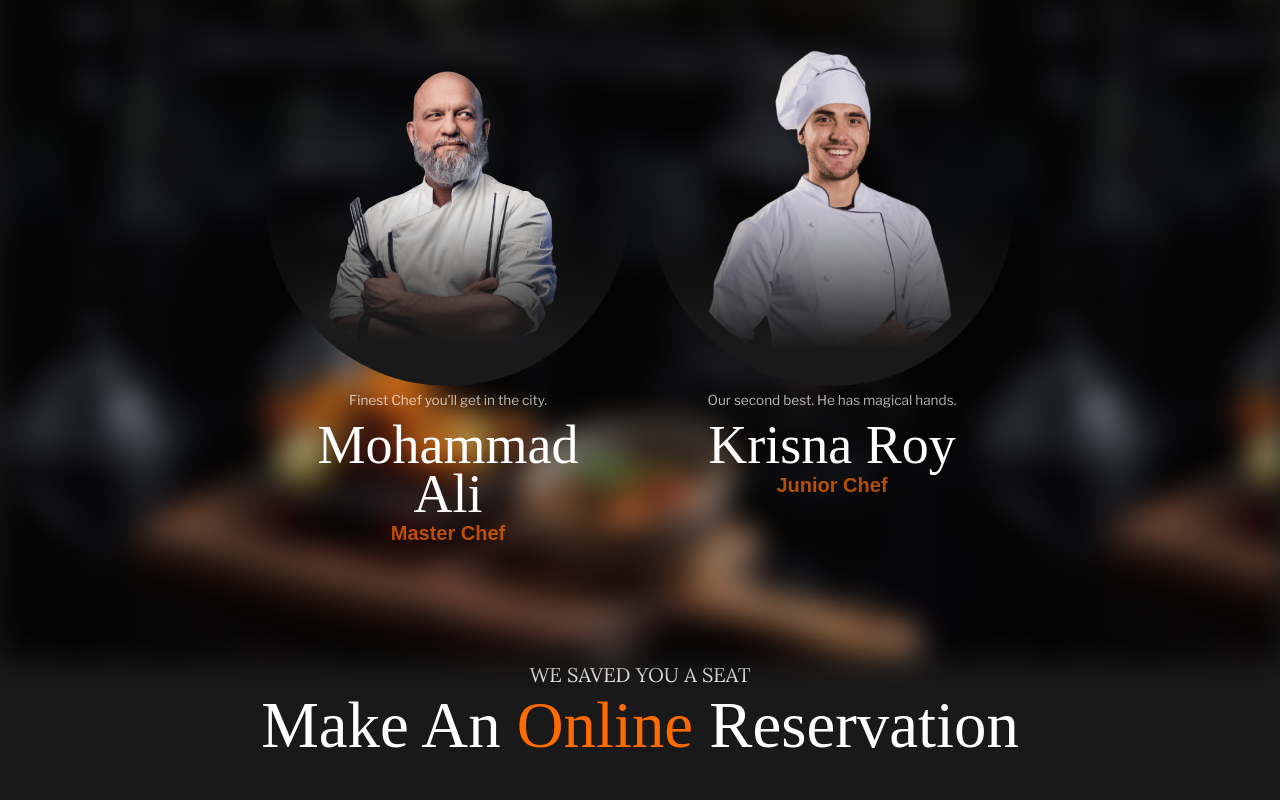
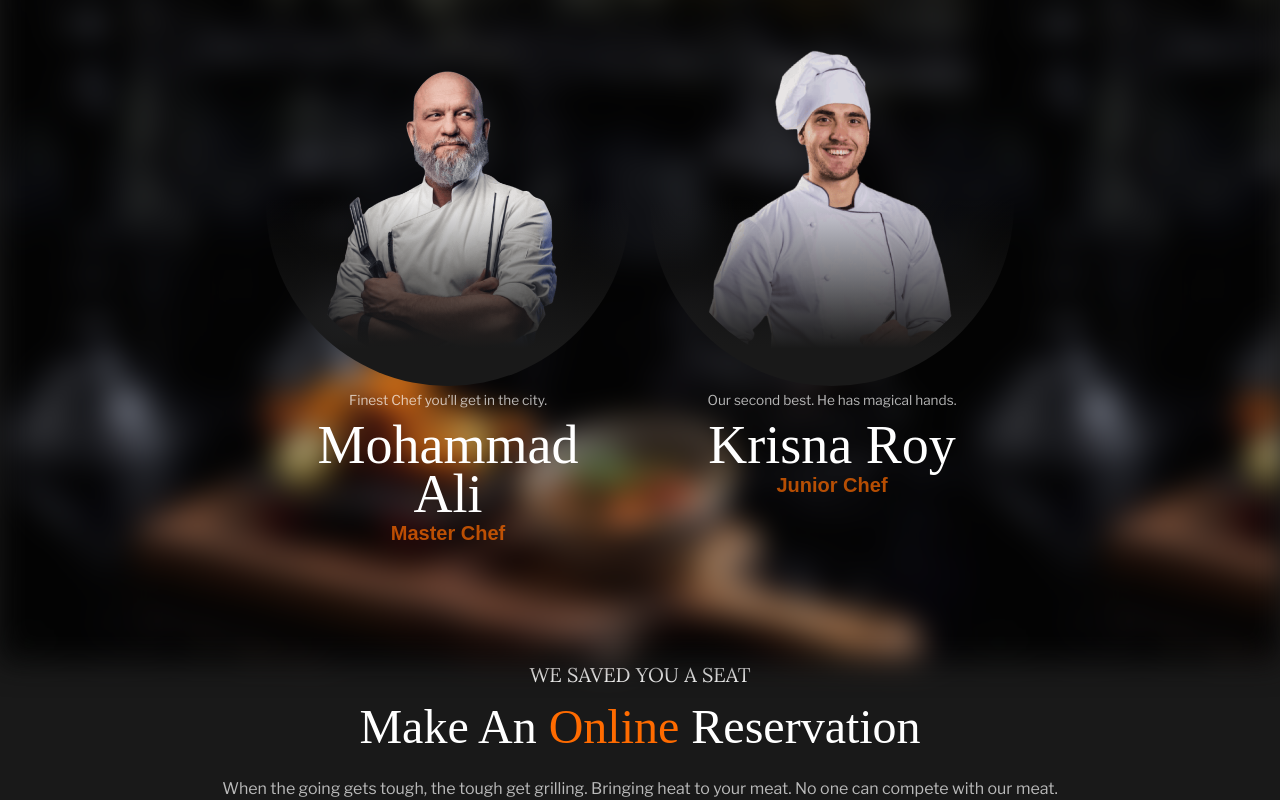
Before and after one commit to nazmus767921/Restaurant_project-1.00, a React (Vite) app: page / in a window 1280 px wide. Shown: the part 1859-2659 px from the top of the page. Before the commit the page ends 2623 px from the top, so only its background shows below. Built offline with nearby package versions, Linux system fonts and the light colour scheme; a web font is replaced by a local one.

Commit message:
U: Reservation styles

```diff
--- a/src/components/UI/Reservation/Reservation.jsx
+++ b/src/components/UI/Reservation/Reservation.jsx
@@ -7,8 +7,13 @@ const Reservation = () => {
 	return (
 		<Wrapper>
 			<div className="Reservation_content--wrapper">
-				<Tag>{reservation.tagline}</Tag>
-				<Title>{reservation.title}</Title>
+				<div className="header">
+					<Tag>{reservation.tagline}</Tag>
+					<Title>{reservation.title}</Title>
+				</div>
+				<div className="content">
+					<p>{reservation.description}</p>
+				</div>
 			</div>
 		</Wrapper>
 	);
--- a/src/components/UI/Reservation/styles/Reservation.styles.js
+++ b/src/components/UI/Reservation/styles/Reservation.styles.js
@@ -1,4 +1,31 @@
 import styled from "styled-components";
 
 export const Wrapper = styled.div`
+	.Reservation_content--wrapper {
+		display: flex;
+		flex-direction: column;
+		gap: 1.88em;
+
+		h2 {
+			font-size: 3em;
+		}
+		h2 > span.cursive {
+			font-size: 100%;
+			line-height: 75%;
+		}
+
+		.header {
+			display: flex;
+			flex-direction: column;
+			gap: 1.125em;
+		}
+		.content {
+			display: flex;
+			flex-direction: column;
+			gap: 1.88em;
+			p {
+				text-align: center;
+			}
+		}
+	}
 `;
```
